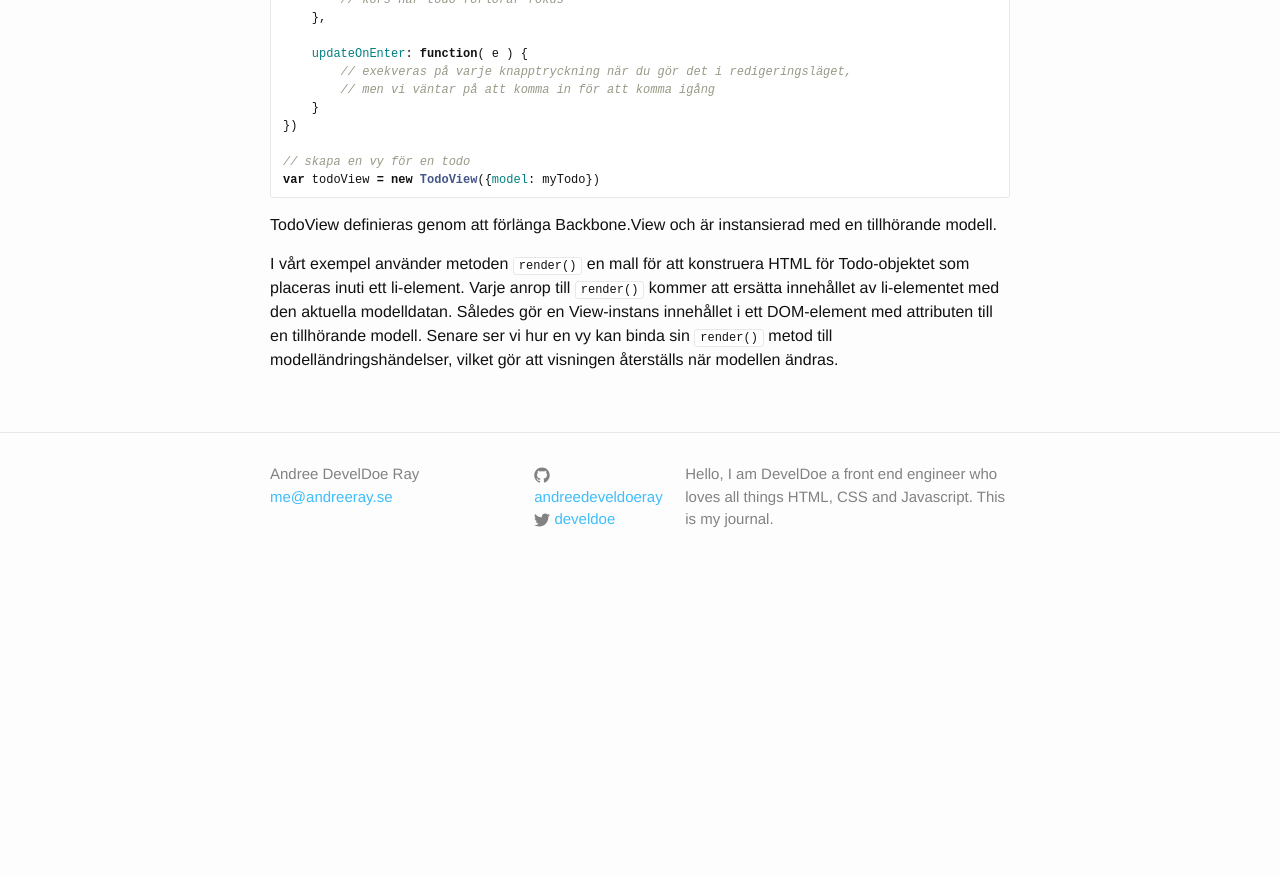
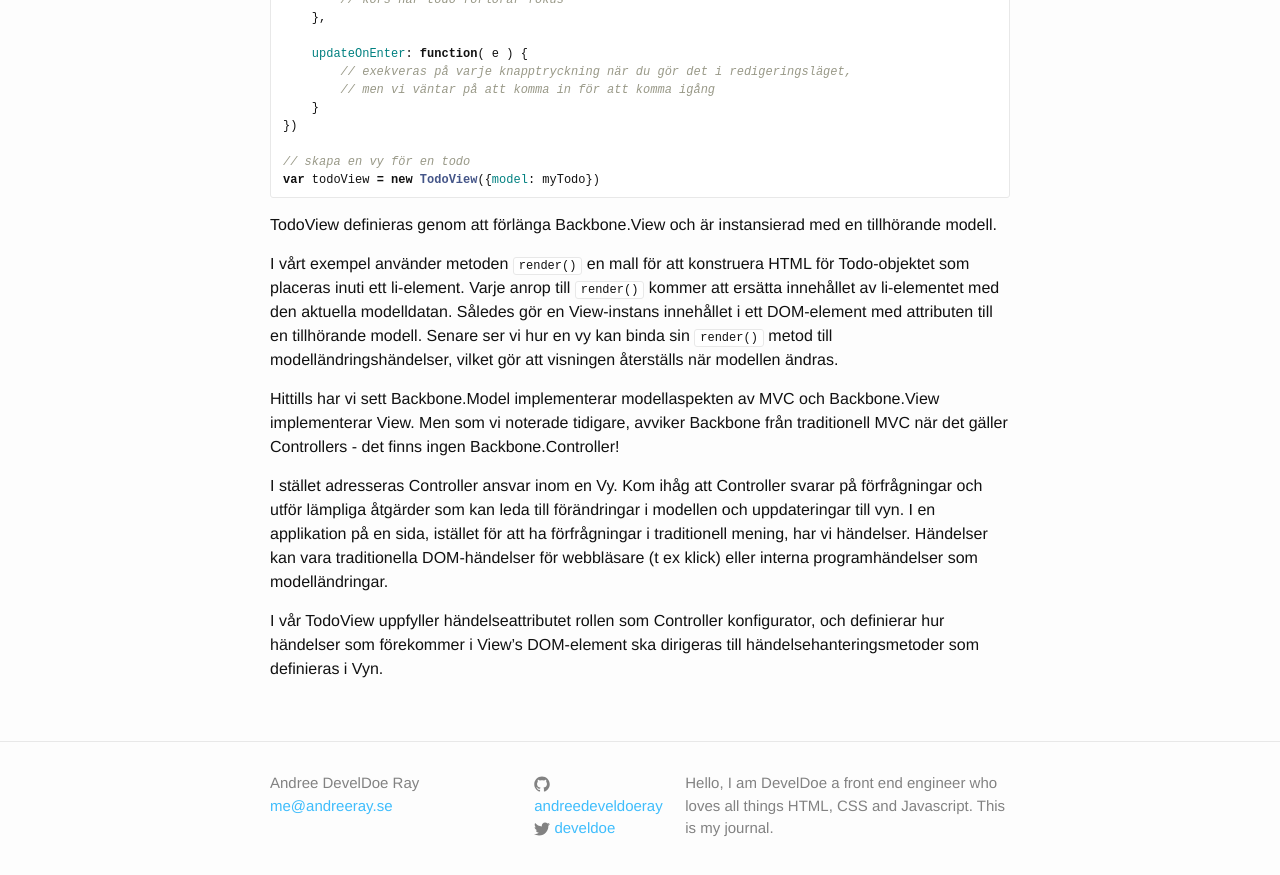
Before and after one commit to develdoe/develdoe.github.io, a Jekyll site: the page built from _posts/2017-10-24-backbonejs-client-side-mvc-style.md, in a window 1280 px wide and 900 px high, scrolled down 2057 px. Shown: the top 875 px of the window. Built offline with Jekyll 4.4.1, drawn with Linux system fonts in a browser that asks for light colours; before the commit the page ends 2648 px from its top, so only the background shows below that.

Commit message:
Update 2017-10-24-backbonejs-client-side-mvc-style.md

```diff
--- a/_posts/2017-10-24-backbonejs-client-side-mvc-style.md
+++ b/_posts/2017-10-24-backbonejs-client-side-mvc-style.md
@@ -114,3 +114,9 @@ var todoView = new TodoView({model: myTodo})
 TodoView definieras genom att förlänga Backbone.View och är instansierad med en tillhörande modell.
 
 I vårt exempel använder metoden `render()` en mall för att konstruera HTML för Todo-objektet som placeras inuti ett li-element. Varje anrop till `render()` kommer att ersätta innehållet av li-elementet med den aktuella modelldatan. Således gör en View-instans innehållet i ett DOM-element med attributen till en tillhörande modell. Senare ser vi hur en vy kan binda sin `render()` metod till modelländringshändelser, vilket gör att visningen återställs när modellen ändras.
+
+Hittills har vi sett Backbone.Model implementerar modellaspekten av MVC och Backbone.View implementerar View. Men som vi noterade tidigare, avviker Backbone från traditionell MVC när det gäller Controllers - det finns ingen Backbone.Controller!
+
+I stället adresseras Controller ansvar inom en Vy. Kom ihåg att Controller svarar på förfrågningar och utför lämpliga åtgärder som kan leda till förändringar i modellen och uppdateringar till vyn. I en applikation på en sida, istället för att ha förfrågningar i traditionell mening, har vi händelser. Händelser kan vara traditionella DOM-händelser för webbläsare (t ex klick) eller interna programhändelser som modelländringar.
+
+I vår TodoView uppfyller händelseattributet rollen som Controller konfigurator, och definierar hur händelser som förekommer i View's DOM-element ska dirigeras till händelsehanteringsmetoder som definieras i Vyn.
```
